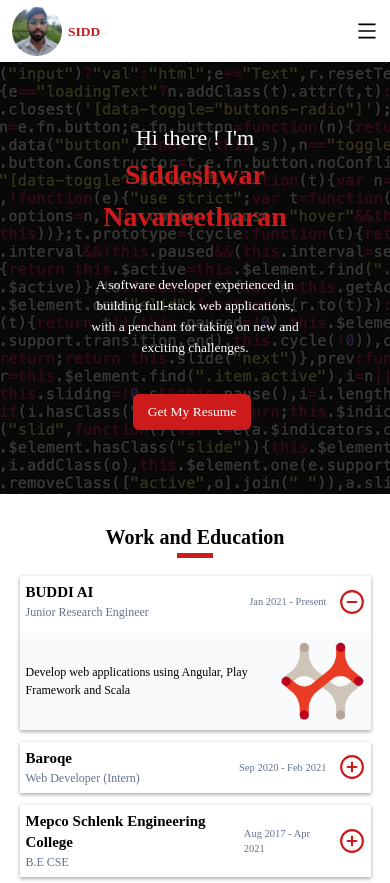
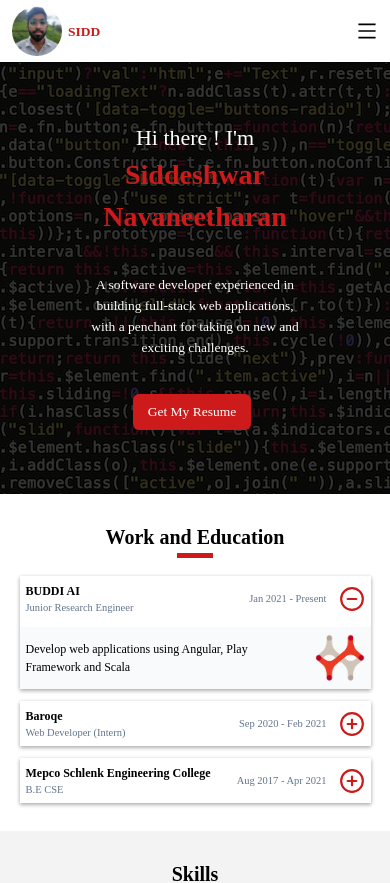
Before and after one commit to Infinity-Intellect/aboutme, a React (Create React App) app: page / in a window 390 px wide. Shown: the top 883 px of the page. Built offline with nearby package versions, Linux system fonts and the light colour scheme.

Commit message:
Fix font size in smaller screens

```diff
--- a/src/Footer.tsx
+++ b/src/Footer.tsx
@@ -4,10 +4,10 @@
 function Footer() {
   return (
     <section id="footer" className="bg-primary text-white flex justify-between items-center py-1 px-2">
-      <div id="footerText" className='xs:text-[12px] md:text-base'>
+      <div id="footerText" className='xs:text-[10px] md:text-base basis-1/2'>
         Made with React and ❤ by Siddeshwar Navaneetharan
       </div>
-      <div id="socials" className="flex cursor-pointer">
+      <div id="socials" className="flex cursor-pointer basis-1/2 justify-end">
         <BsLinkedin size={25} onClick={()=>{window.open("https://www.linkedin.com/in/siddeshwar-navanetharan/")}}/>
         <BsGithub size={25} className="ml-2" onClick={()=>{window.open("https://github.com/Infinity-Intellect")}}/>
       </div>
--- a/src/generic-components/Accordion.tsx
+++ b/src/generic-components/Accordion.tsx
@@ -23,10 +23,10 @@
   return <div className='card-shadow cursor-pointer my-4' onClick={() => { setExpanded(!expanded) }}>
     <div id="accordionHeader" className="flex flex-row items-center justify-between p-2">
       <div id="leftPane">
-        <div id="accordionTitle" className="font-bold text-xl">
+        <div id="accordionTitle" className="font-bold md:text-xl xs:text-base">
           {props.title}
         </div>
-        <div id="accordionDescription" className="text-base font-normal text-slate-500">
+        <div id="accordionDescription" className="md:text-base xs:text-sm font-normal text-slate-500">
           {props.description}
         </div>
       </div>
@@ -44,7 +44,7 @@
 
       </div>
       <div className='basis-1/4 flex justify-end'>
-        {props.iconPath!==undefined && <img src={require(`../assets/icons/${props.iconPath}`)} width="100px" alt="logo" />}
+        {props.iconPath!==undefined && <img src={require(`../assets/icons/${props.iconPath}`)} className="xs:w-[50px] md:w-[100px]" alt="logo" />}
       </div>
     </div>
   </div>
```
